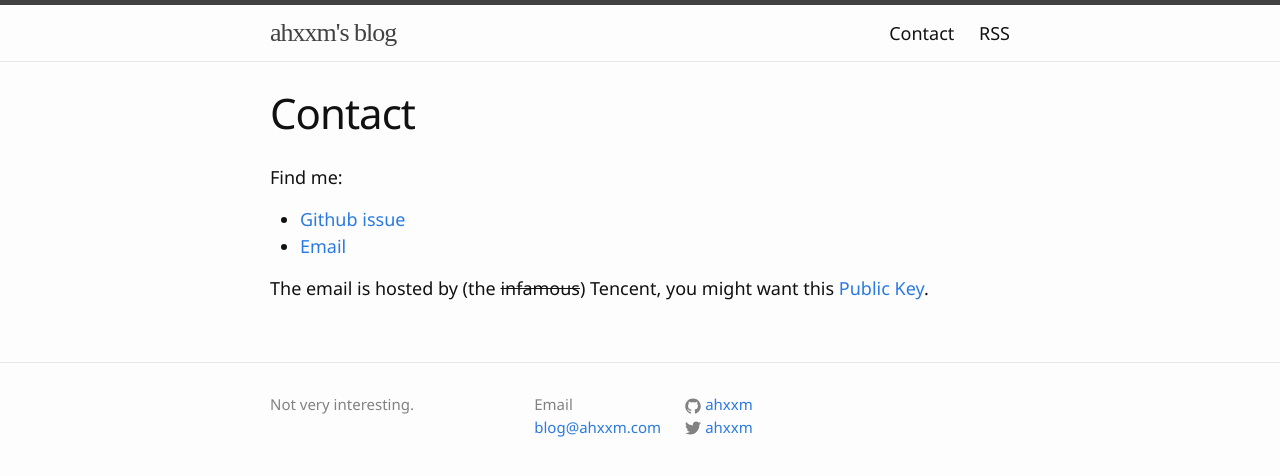
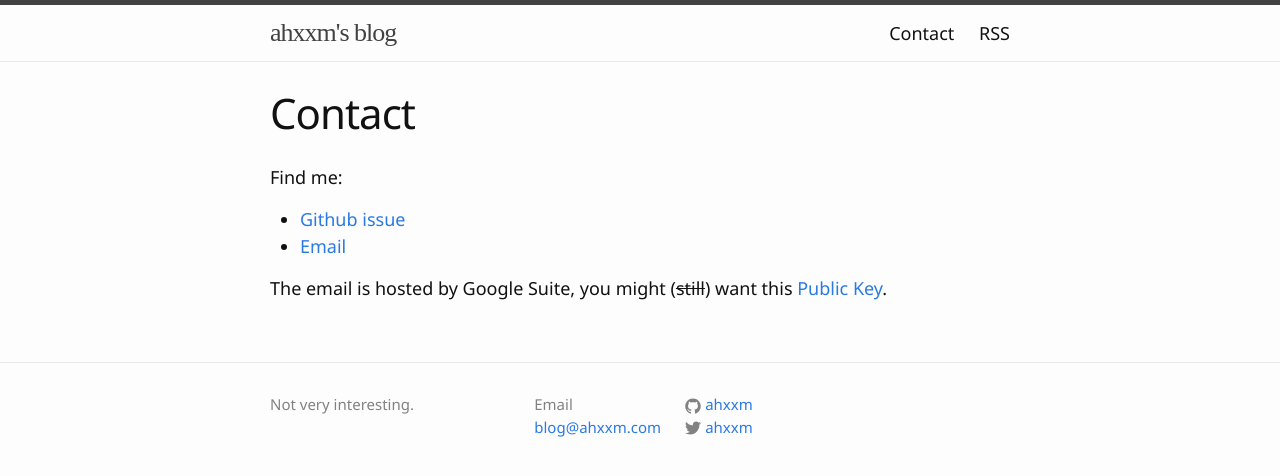
Before and after one commit to ahxxm/ahxxm.github.io, a Jekyll site: the page built from about/index.md, in a window 1280 px wide. Shown: the top 476 px of the page. Built offline with Jekyll 4.4.1, drawn with Linux system fonts in a browser that asks for light colours.

Commit message:
email is hosted by Google now

```diff
--- a/about/index.md
+++ b/about/index.md
@@ -9,4 +9,4 @@ Find me:
 - [Github issue](https://github.com/ahxxm/ahxxm.github.io/issues)
 - [Email](mailto:blog@ahxxm.com)
 
-The email is hosted by (the ~~infamous~~) Tencent, you might want this [Public Key](https://github.com/ahxxm/public-key).
+The email is hosted by Google Suite, you might (~~still~~) want this [Public Key](https://github.com/ahxxm/public-key).
```
